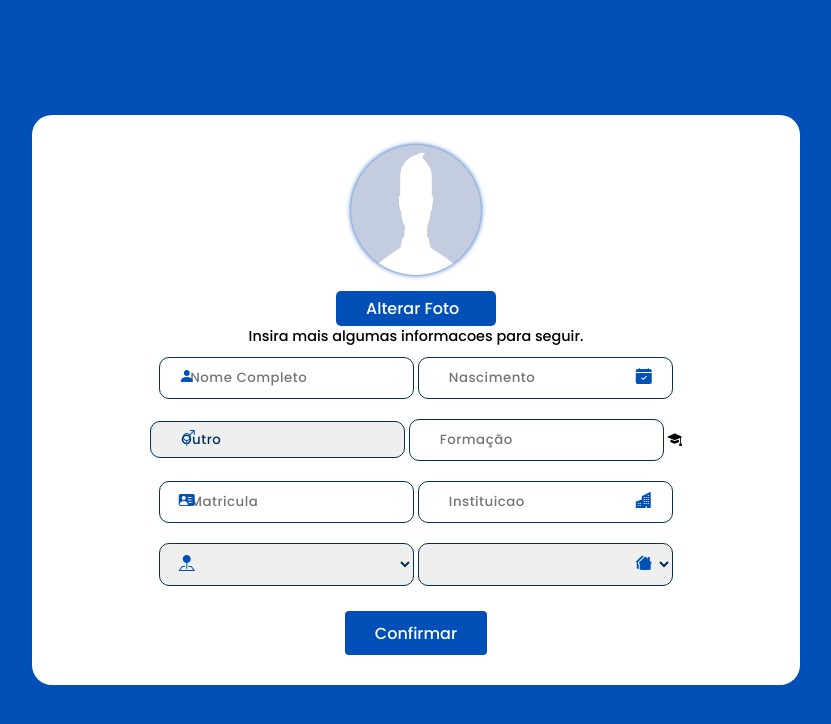
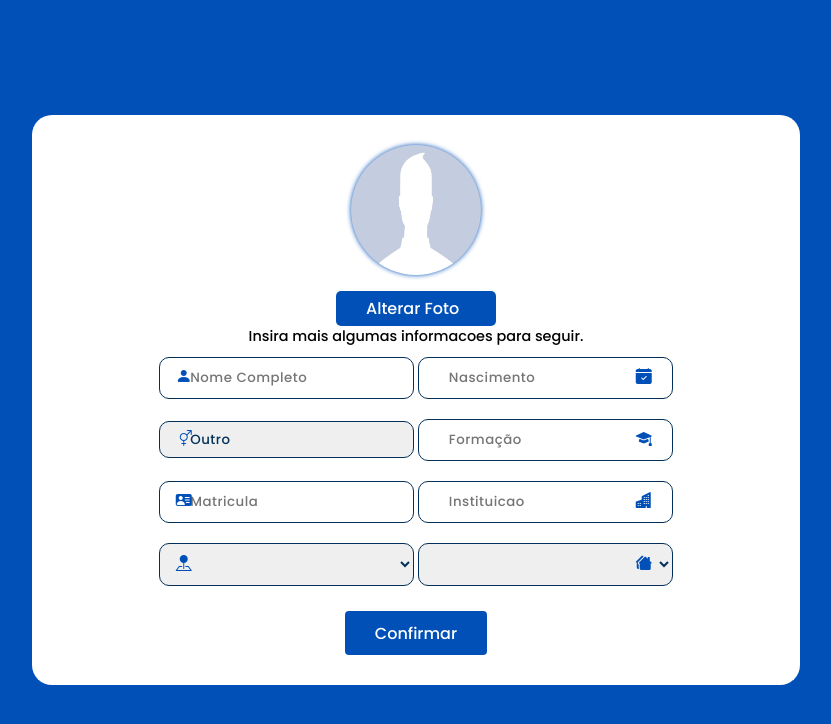
Before and after one commit to ErosFranklin/ScreenningProgramming2024, a website: page frontend/html/pos-autenticacao-professor.html in a window 1280 px wide. Shown: the whole page, without its empty margins (224-1055 px from the left). Drawn offline with nearby package versions, Linux system fonts and the light colour scheme; no server answers.

Commit message:
update pos-autenticacao

```diff
--- a/frontend/estilo/style-pos-autenticacao.css
+++ b/frontend/estilo/style-pos-autenticacao.css
@@ -170,7 +170,7 @@ body{
 }
 .icones-input {
     position: absolute;
-    left:30px;
+    left:27px;
     bottom:8px;
     height: 48px;
     font-size: 16px;
--- a/frontend/html/pos-autenticacao-professor.html
+++ b/frontend/html/pos-autenticacao-professor.html
@@ -34,7 +34,7 @@
                     </select>
                     <i class="icones-input bi bi-gender-ambiguous"></i>
                     <input type="text" class="form-style" id="formacaoP" placeholder="Formação">
-                    <i class="bi bi-mortarboard-fill"></i>
+                    <i class=" icones-input2 bi bi-mortarboard-fill"></i>
                 </div>
                 <div class="form-dados">
                     <input type="number" class="form-style" id="matriculaP" placeholder="Matricula">
```
